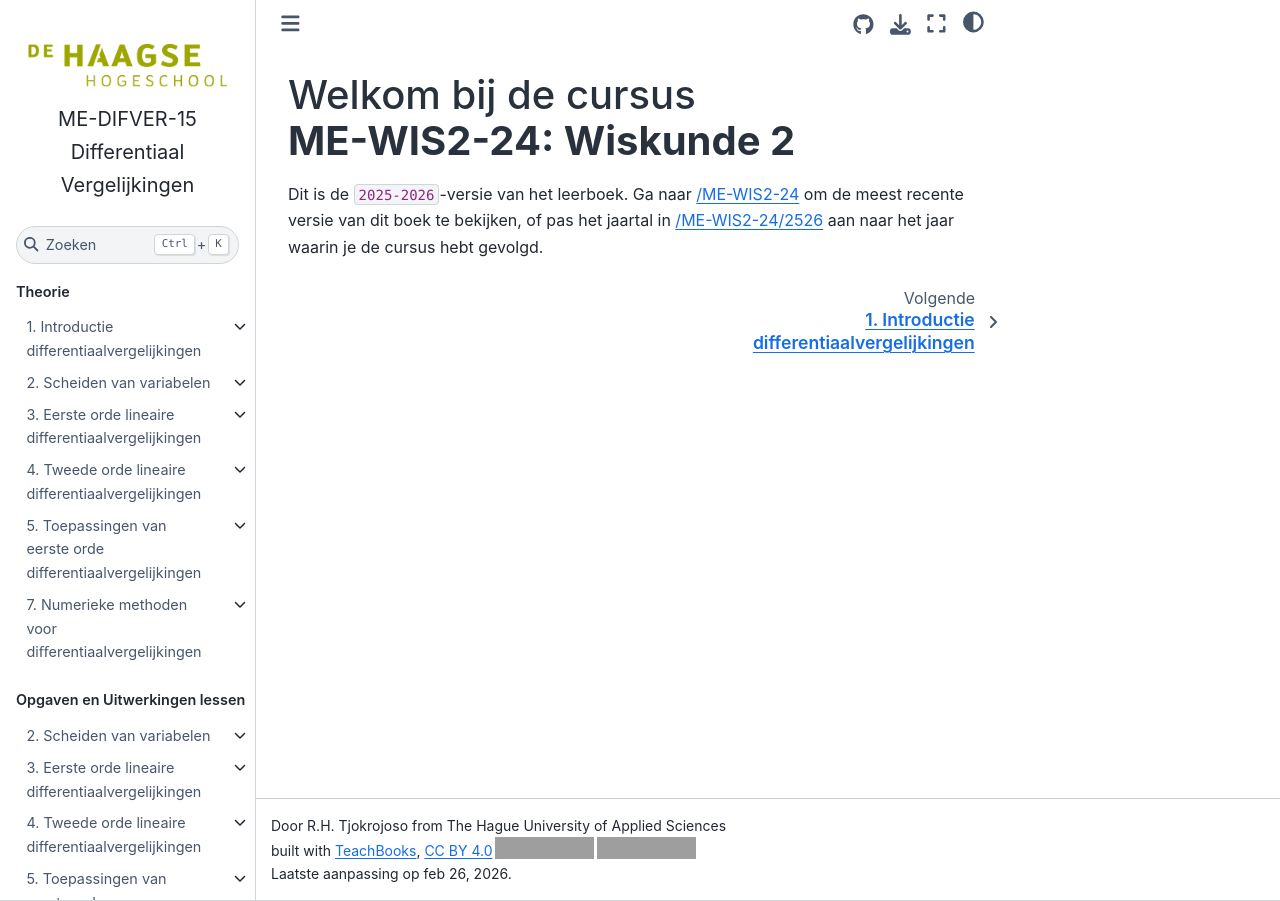
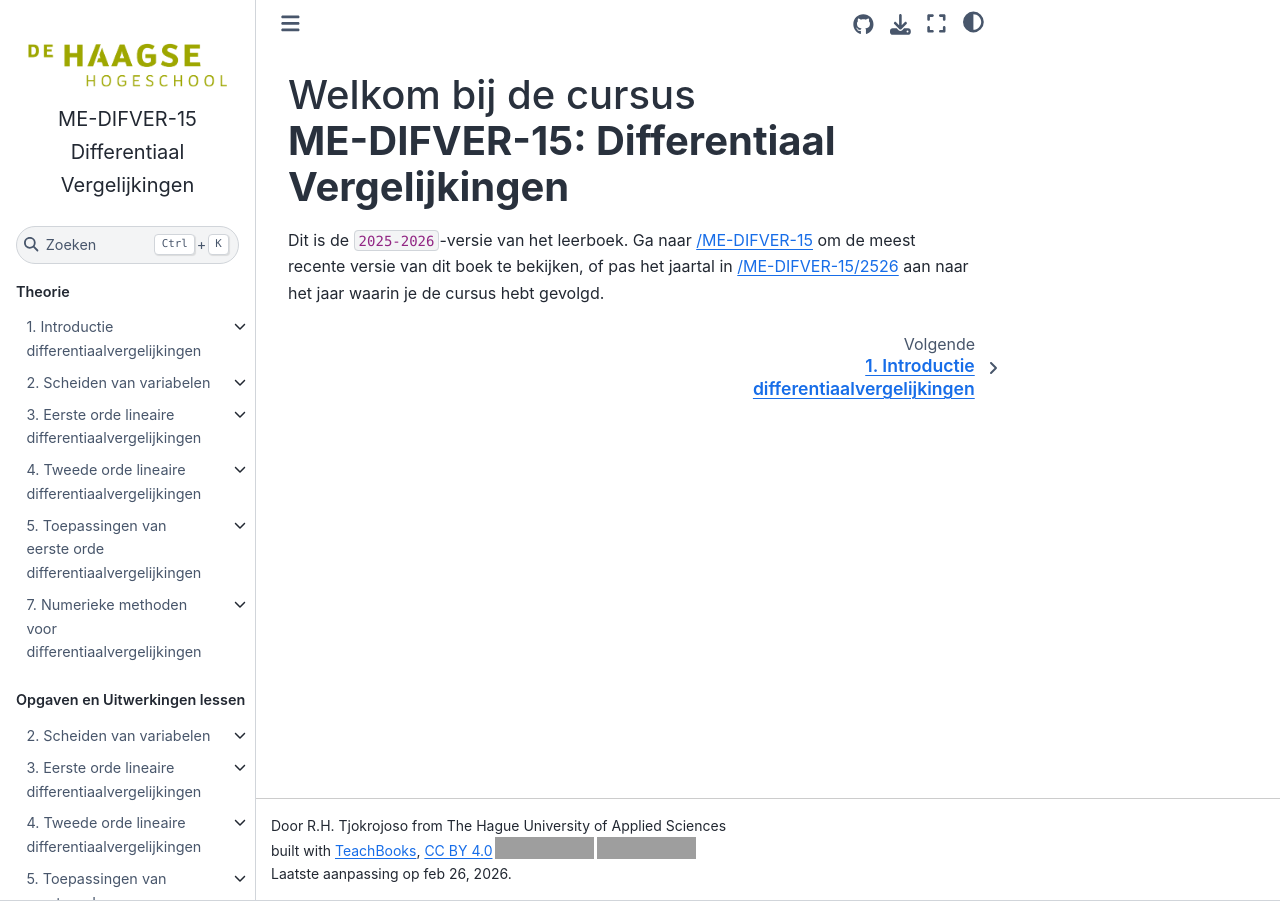
Before and after one commit to HHS-boeken/ME-DIFVER-15, a Jupyter Book: the page built from book/intro.md, in a window 1280 px wide. Built offline with Jupyter Book 1.0.4 settings and Sphinx 7.4.7 and the Sphinx Book theme 1.1.4, drawn with Linux system fonts in a browser that asks for light colours; pages that are not in the unit, such as notebooks, are missing from menus; comment, search, counter and statistics services are not loaded; grey boxes are pictures that could not be loaded.

Commit message:
Update course title and links in intro.md

```diff
--- a/book/intro.md
+++ b/book/intro.md
@@ -1,4 +1,4 @@
 (intro)=
-# Welkom bij de cursus <br> **ME-WIS2-24: Wiskunde 2**
+# Welkom bij de cursus <br> **ME-DIFVER-15: Differentiaal Vergelijkingen**
 
-Dit is de `2025-2026`-versie van het leerboek. Ga naar [/ME-WIS2-24](https://hhs-boeken.github.io/ME-WIS2-24/2425) om de meest recente versie van dit boek te bekijken, of pas het jaartal in [/ME-WIS2-24/2526](https://hhs-boeken.github.io/ME-WIS2-24/2425/intro.html) aan naar het jaar waarin je de cursus hebt gevolgd.
+Dit is de `2025-2026`-versie van het leerboek. Ga naar [/ME-DIFVER-15](https://hhs-boeken.github.io/ME-DIFVER-15/2526) om de meest recente versie van dit boek te bekijken, of pas het jaartal in [/ME-DIFVER-15/2526](https://hhs-boeken.github.io/ME-DIFVER-15/2526/intro.html) aan naar het jaar waarin je de cursus hebt gevolgd.
```
